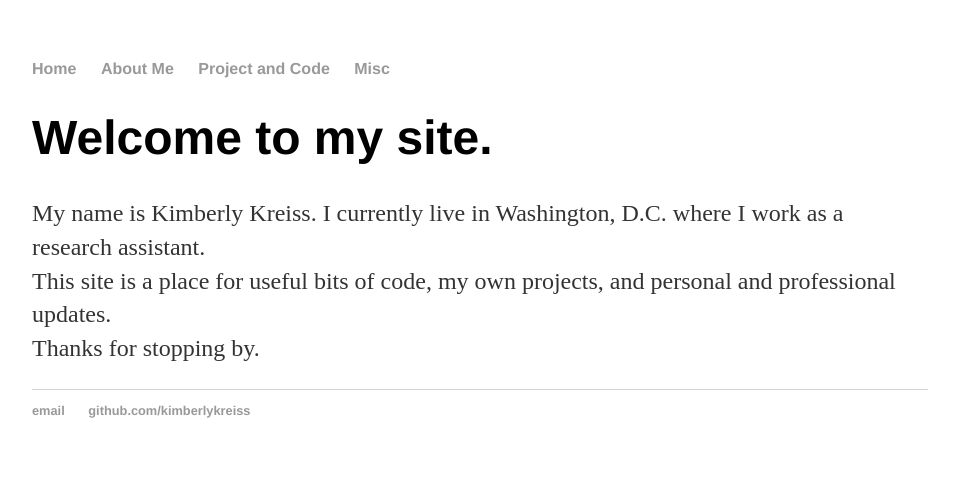
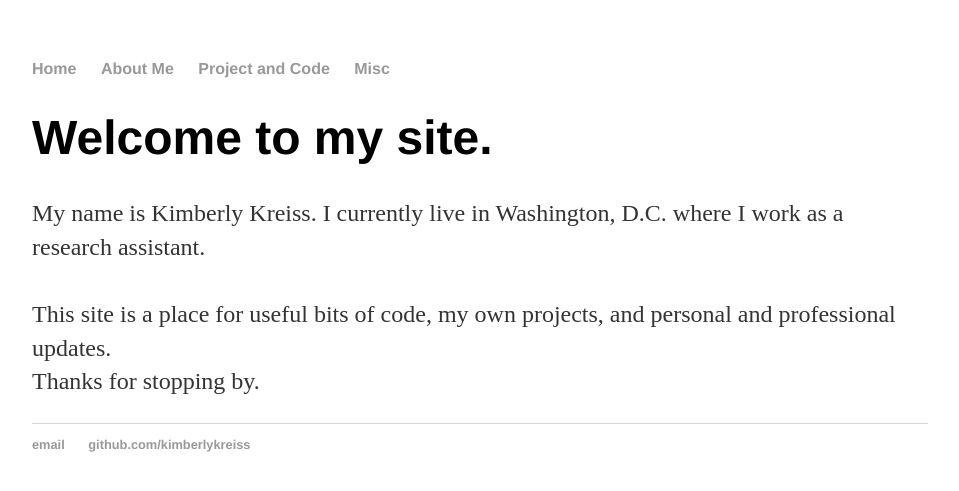
Before and after one commit to kimberlykreiss/kimberlykreiss.github.io, a Jekyll site: the page built from index.html, in a window 1280 px wide. Shown: the top 491 px of the page, without its empty margins (160-1119 px from the left). Built offline with Jekyll 4.4.1, drawn with Linux system fonts in a browser that asks for light colours.

```diff
--- a/index.html
+++ b/index.html
@@ -4,9 +4,7 @@ title: Hello!
 ---
 <div class="blurb">
 	<h1>Welcome to my site.</h1>
-	<p>My name is Kimberly Kreiss. I currently live in Washington, D.C. where I work as a research assistant.
-	<br />
-	This site is a place for useful bits of code, my own projects, and personal and professional updates.
-	<br />
-	Thanks for stopping by.</p>
+	<p>My name is Kimberly Kreiss. I currently live in Washington, D.C. where I work as a research assistant. <br />
+	<br /> This site is a place for useful bits of code, my own projects, and personal and professional updates.
+	<br />	Thanks for stopping by.</p>
 </div><!-- /.blurb -->
```
